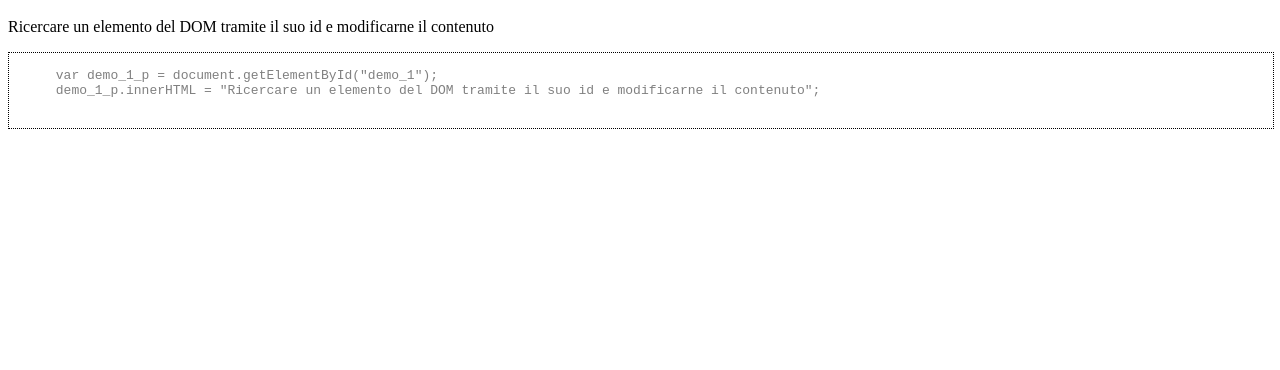
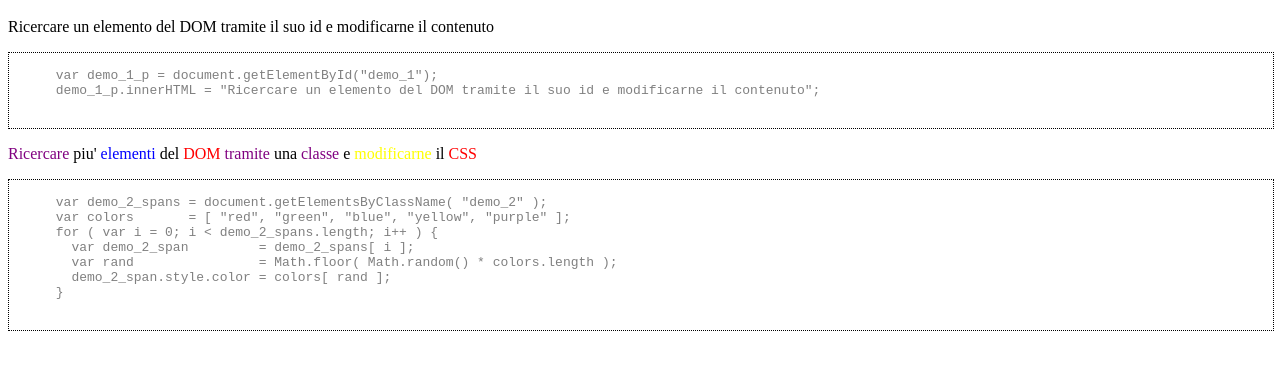
Before and after one commit to TheJoin95/giovanisi-web-based-gobetti-volta, a plain HTML site: page 31-03-2017/0_ripasso.html in a window 1280 px wide. Shown: the part 48-418 px from the top of the page. Drawn offline with Linux system fonts and the light colour scheme.

Commit message:
31-03-2017 - ripasso get by class

```diff
--- a/31-03-2017/0_ripasso.html
+++ b/31-03-2017/0_ripasso.html
@@ -27,6 +27,28 @@
     var demo_1_p       = document.getElementById( "demo_1" );
     demo_1_p.innerHTML = "Ricercare un elemento del DOM tramite il suo id e modificarne il contenuto";
   </script>
+  <p id="demo_2"><span class="demo_2">Ricercare</span> piu' <span class="demo_2">elementi</span> del <span class="demo_2">DOM</span> <span class="demo_2">tramite</span> una
+    <span class="demo_2">classe</span> e <span class="demo_2">modificarne</span> il <span class="demo_2">CSS</span></p>
+  <pre>
+    <code>
+      var demo_2_spans = document.getElementsByClassName( "demo_2" );
+      var colors       = [ "red", "green", "blue", "yellow", "purple" ];
+      for ( var i = 0; i < demo_2_spans.length; i++ ) {
+        var demo_2_span         = demo_2_spans[ i ];
+        var rand                = Math.floor( Math.random() * colors.length );
+        demo_2_span.style.color = colors[ rand ];
+      }
+    </code>
+  </pre>
+  <script>
+    var demo_2_spans = document.getElementsByClassName( "demo_2" );
+    var colors       = [ "red", "green", "blue", "yellow", "purple" ];
+    for ( var i = 0; i < demo_2_spans.length; i++ ) {
+      var demo_2_span         = demo_2_spans[ i ];
+      var rand                = Math.floor( Math.random() * colors.length );
+      demo_2_span.style.color = colors[ rand ];
+    }
+  </script>
 </div>
 </body>
 </html>
```
